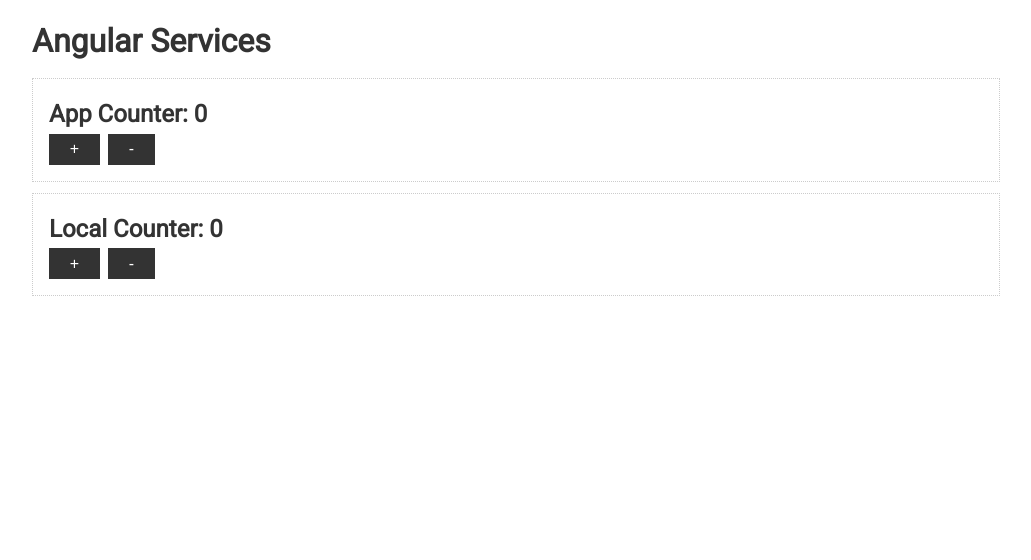
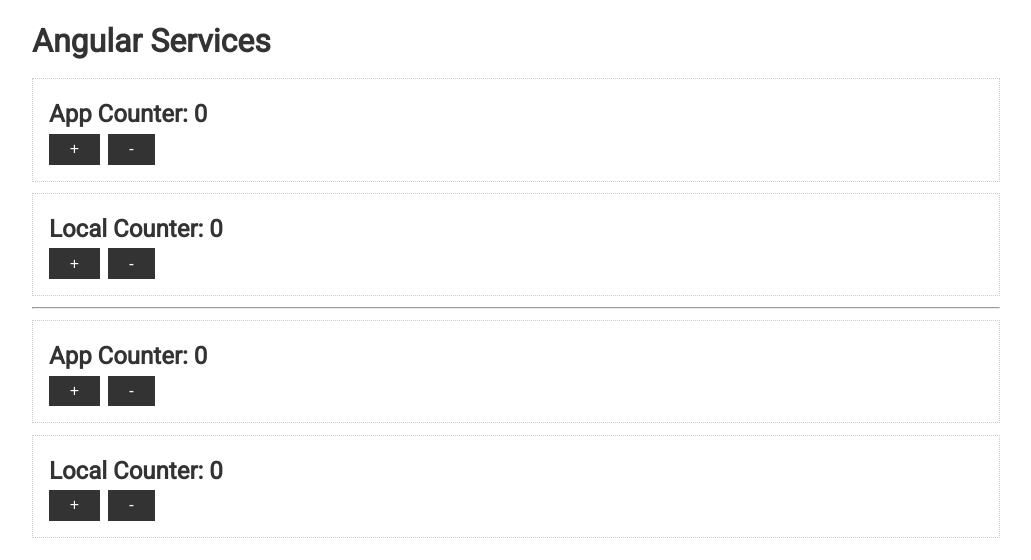
Before and after one commit to ArtemIgnatiev908976/Angular, an Angular app in the folder Angular 9. Теория и практика/angular-basics/: page / in a window 1280 px wide. Shown: the top 560 px of the page, without its empty margins (124-1155 px from the left). Built offline with nearby package versions, Linux system fonts and the light colour scheme.

Commit message:
Область видимости сервисов

```diff
--- a/Angular 9. Теория и практика/angular-basics/src/app/app.component.html
+++ b/Angular 9. Теория и практика/angular-basics/src/app/app.component.html
@@ -17,6 +17,7 @@
     <button class="btn" (click)="localCounterService.decrease()">-</button>
 
   </div>
-
+  <hr>
+  <app-counter></app-counter>
 
 </div>
--- a/Angular 9. Теория и практика/angular-basics/src/app/app.module.ts
+++ b/Angular 9. Теория и практика/angular-basics/src/app/app.module.ts
@@ -3,11 +3,13 @@
 
 import {AppComponent} from './app.component'
 import {FormsModule} from '@angular/forms';
-import {AppCounterService} from './services/app-counter.service'
+import {AppCounterService} from './services/app-counter.service';
+import { CounterComponent } from './counter/counter.component'
 
 @NgModule({
   declarations: [
     AppComponent,
+    CounterComponent,
   ],
   imports: [
     BrowserModule,
--- /dev/null
+++ b/Angular 9. Теория и практика/angular-basics/src/app/counter/counter.component.html
@@ -0,0 +1,16 @@
+<div class="card">
+  <h2>App Counter: {{appCounterService.counter}}</h2>
+
+  <button class="btn" (click)="appCounterService.increase()">+</button>
+  <button class="btn" (click)="appCounterService.decrease()">-</button>
+
+</div>
+
+
+<div class="card">
+  <h2>Local Counter: {{localCounterService.counter}}</h2>
+
+  <button class="btn" (click)="localCounterService.increase()">+</button>
+  <button class="btn" (click)="localCounterService.decrease()">-</button>
+
+</div>
--- /dev/null
+++ b/Angular 9. Теория и практика/angular-basics/src/app/counter/counter.component.ts
@@ -0,0 +1,17 @@
+import { Component, OnInit } from '@angular/core';
+import {AppCounterService} from "../services/app-counter.service";
+import {LocalCounterService} from "../services/local-counter.service";
+
+@Component({
+  selector: 'app-counter',
+  templateUrl: './counter.component.html',
+  styleUrls: ['./counter.component.scss'],
+  providers:[LocalCounterService]
+})
+export class CounterComponent  {
+
+  constructor(public appCounterService: AppCounterService,
+              public localCounterService: LocalCounterService
+  ) {
+  }
+}
```
Also changed, not shown: Angular 9. Теория и практика/angular-basics/src/app/app.component.ts (+4 -5 lines), Angular 9. Теория и практика/angular-basics/src/app/counter/counter.component.scss (added).
